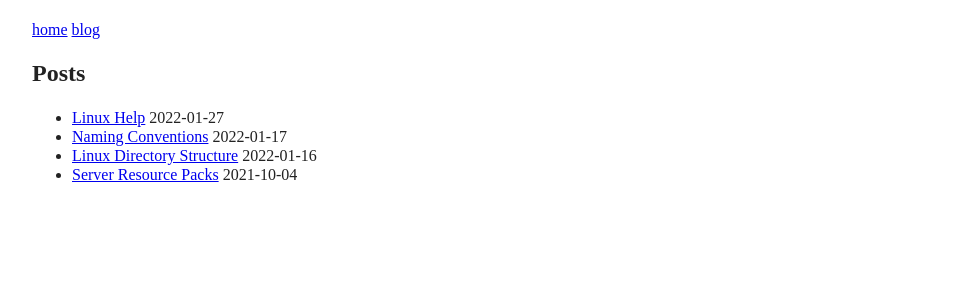
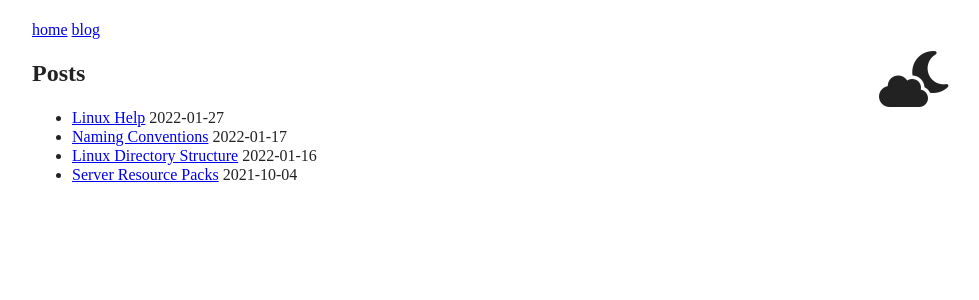
Before and after one commit to TehBrian/tehbrian.github.io, a Jekyll site: the page built from blog.html, in a window 1280 px wide. Shown: the top 300 px of the page, without its empty margins (283-1262 px from the left). Built offline with Jekyll 4.4.1, drawn with Linux system fonts in a browser that asks for light colours; nearby versions of some CDN libraries.

Commit message:
add theming to minimal layout

```diff
--- a/_layouts/minimal.html
+++ b/_layouts/minimal.html
@@ -11,10 +11,14 @@
 
     <link rel="stylesheet" type="text/css" media="screen" href="/assets/css/minimal.css">
 
+    <script src="https://kit.fontawesome.com/48b967a806.js" crossorigin="anonymous"></script>
+    <script defer src="/assets/js/theme.js"></script>
+
     {% include favicon.html %}
 </head>
 
 <body>
+    {% include theme-button.html %}
     {{ content }}
 </body>
 
--- /dev/null
+++ b/_sass/minimal/_themes.scss
@@ -0,0 +1,29 @@
+[theme="dark"] {
+    body {
+        color: #eee;
+        background-color: #121212;
+    }
+
+    .theme-button {
+        color: #ddd;
+    }
+
+    .theme-button:hover {
+        color: #eee;
+    }
+}
+
+[theme="light"] {
+    body {
+        color: #222;
+        background-color: #fff;
+    }
+
+    .theme-button {
+        color: #222;
+    }
+
+    .theme-button:hover {
+        color: #111;
+    }
+}
--- a/assets/css/minimal.scss
+++ b/assets/css/minimal.scss
@@ -1,10 +1,17 @@
 ---
 ---
+@import "minimal/themes";
+@import "theme-button";
+
 body {
     margin: 20px auto;
     max-width: 650px;
     padding: 0 10px;
 
-    color: #222;
     line-height: 1.2;
 }
+
+button {
+    background-color: transparent;
+    border: 0;
+}
```
